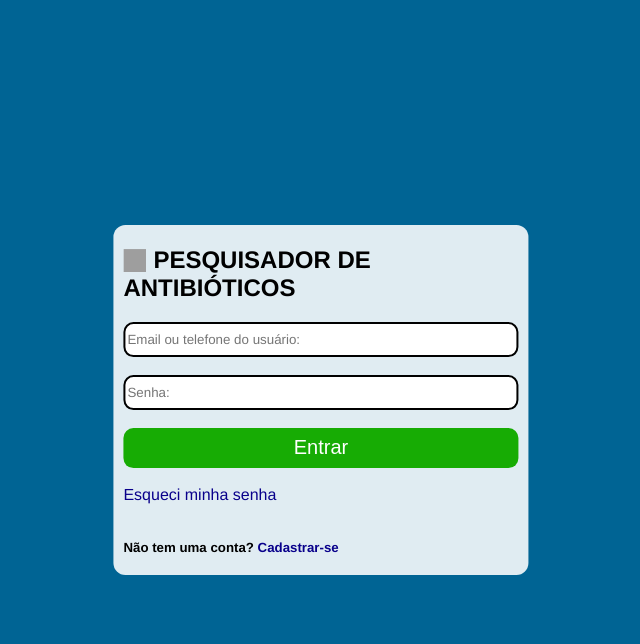
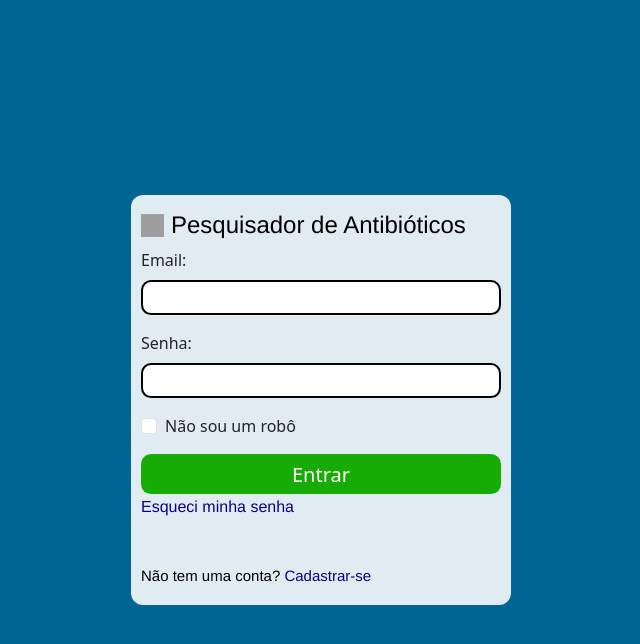
Before and after one commit to arthurbaccan/ATBSearch, a PHP site: page /login.html in a window 1280 px wide. Shown: the top 644 px of the page, without its empty margins (319-959 px from the left). Run offline with PHP 8.4, Linux system fonts and the light colour scheme; grey boxes are pictures that could not be loaded.

Commit message:
Add files via upload

```diff
--- a/HTML/cadastro.html
+++ b/HTML/cadastro.html
@@ -47,6 +47,8 @@
             <h5 class="text-form">Já tem uma conta? <a class="link-blue" href="login.html">Login</a></h5>
 
         </form>
+
+
     </div>
     <script src="cadastro.js"></script>
 </body>
--- a/HTML/defModel.css
+++ b/HTML/defModel.css
@@ -55,7 +55,7 @@ body.body-form {
     div.title-form {
         font-family: var(--font-all-form);
         color: #000;
-        margin-top: 0px;
+        margin-top: 15px;
 
         img {
             width: 23px;
@@ -106,6 +106,7 @@ body.body-form {
         margin: 0;
         font-family: var(--font-all-form);
         color: black;
+        font-size: 15px;
     }
 
 
--- a/HTML/login.html
+++ b/HTML/login.html
@@ -3,20 +3,25 @@
 <head>
     <meta charset="UTF-8">
     <meta name="viewport" content="width=device-width, initial-scale=1.0">
-    <link rel="shortcut icon" href="../Imagens/lupa-com-antibiotico.png" type="image/x-icon">
+    <link href="https://cdn.jsdelivr.net/npm/bootstrap@5.3.3/dist/css/bootstrap.min.css" rel="stylesheet" integrity="sha384-QWTKZyjpPEjISv5WaRU9OFeRpok6YctnYmDr5pNlyT2bRjXh0JMhjY6hW+ALEwIH" crossorigin="anonymous">
 
+    <link rel="stylesheet" href="style.css">
+    <link rel="stylesheet" href="position.css">
     <link rel="stylesheet" href="defModel.css">
-    <link rel="stylesheet" href="position.css">
-    <link rel="stylesheet" href="style.css">
 
     <link href="https://fonts.googleapis.com/css2?family=League+Spartan:wght@400;700&display=swap" rel="stylesheet">
     <link href="https://fonts.googleapis.com/css2?family=Open+Sans:wght@700&display=swap" rel="stylesheet">
+    <link rel="shortcut icon" href="../Imagens/lupa-com-antibiotico.png" type="image/x-icon">
+
+    <link rel="stylesheet" href="modBootstrap.css">
+
+
 
 	<title>Login - Pesquisador de antibióticos</title>
 </head>
 <body class="body-form">
     <div class="center-absolute">
-        <form class="form-default">
+        <!--<form class="form-default">
 
             <div class="title-form">
                 <img src="../Imagens/lupa-com-antibiotico.png" align="left"></img>
@@ -41,7 +46,50 @@
 
             <h5 class="text-form">Não tem uma conta? <a class="link-blue" href="cadastro.html">Cadastrar-se</a></h5>
 
+
+        </form>-->
+        <form class="form-default needs-validation" novalidate>
+            <div class="title-form">
+                <img src="../Imagens/lupa-com-antibiotico.png" align="left" alt="Ícone de lupa com antibiótico">
+                <h4>Pesquisador de Antibióticos</h4>
+            </div>
+
+            <div class="mb-3">
+                <label for="exampleInputEmail1" class="form-label">Email:</label>
+                <input type="email" class="form-control inp-form" id="exampleInputEmail1" aria-describedby="emailHelp" required>
+                <div class="invalid-feedback">
+                    Por favor, insira um e-mail válido.
+                </div>
+            </div>
+
+            <div class="mb-3">
+                <label for="exampleInputPassword1" class="form-label">Senha:</label>
+                <input type="password" class="form-control inp-form" id="exampleInputPassword1" required>
+                <div class="invalid-feedback">
+                    Por favor, insira sua senha.
+                </div>
+            </div>
+
+            <div class="mb-3 form-check">
+                <input type="checkbox" class="form-check-input" id="exampleCheck1" required>
+                <label class="form-check-label" for="exampleCheck1">Não sou um robô</label>
+                <div class="invalid-feedback">
+                    Marque esta opção para continuar.
+                </div>
+            </div>
+
+            <button type="submit" class="btn btn-primary btn-form">Entrar</button>
+
+            <a class="link-blue" href="">Esqueci minha senha</a>
+
+            <br><br><br>
+
+            <h5 class="text-form">Não tem uma conta? <a class="link-blue" href="cadastro.html">Cadastrar-se</a></h5>
         </form>
+
     </div>
+
     <script src="login.js"></script>
+    <script src="https://cdn.jsdelivr.net/npm/bootstrap@5.3.3/dist/js/bootstrap.bundle.min.js" integrity="sha384-YvpcrYf0tY3lHB60NNkmXc5s9fDVZLESaAA55NDzOxhy9GkcIdslK1eN7N6jIeHz" crossorigin="anonymous"></script>
+
 </body>
--- a/HTML/login.js
+++ b/HTML/login.js
@@ -1,6 +1,16 @@
-document.querySelector("form").addEventListener("submit", function(event) {
+(() => {
+        'use strict';
 
-        window.location.href = "index.html";
-        event.preventDefault();
+        const form = document.querySelector('.needs-validation');
 
-});
+        form.addEventListener('submit', event => {
+            if (!form.checkValidity()) {
+                event.preventDefault();
+                event.stopPropagation();
+            } else {
+                event.preventDefault(); // Previna o envio padrão para permitir o redirecionamento
+                window.location.href = "index.html";
+            }
+            form.classList.add('was-validated');
+        }, false);
+    })();
--- a/HTML/position.css
+++ b/HTML/position.css
@@ -14,3 +14,9 @@
 
     background-color: rgb(88, 88, 88);
 }
+
+@media (max-width: 700px) {
+    .limit-test {
+        width: 30%;
+    }
+}
```
Also changed, not shown: HTML/tabela.html (+16 -8 lines), HTML/modBootstrap.css (line endings or trailing spaces).
